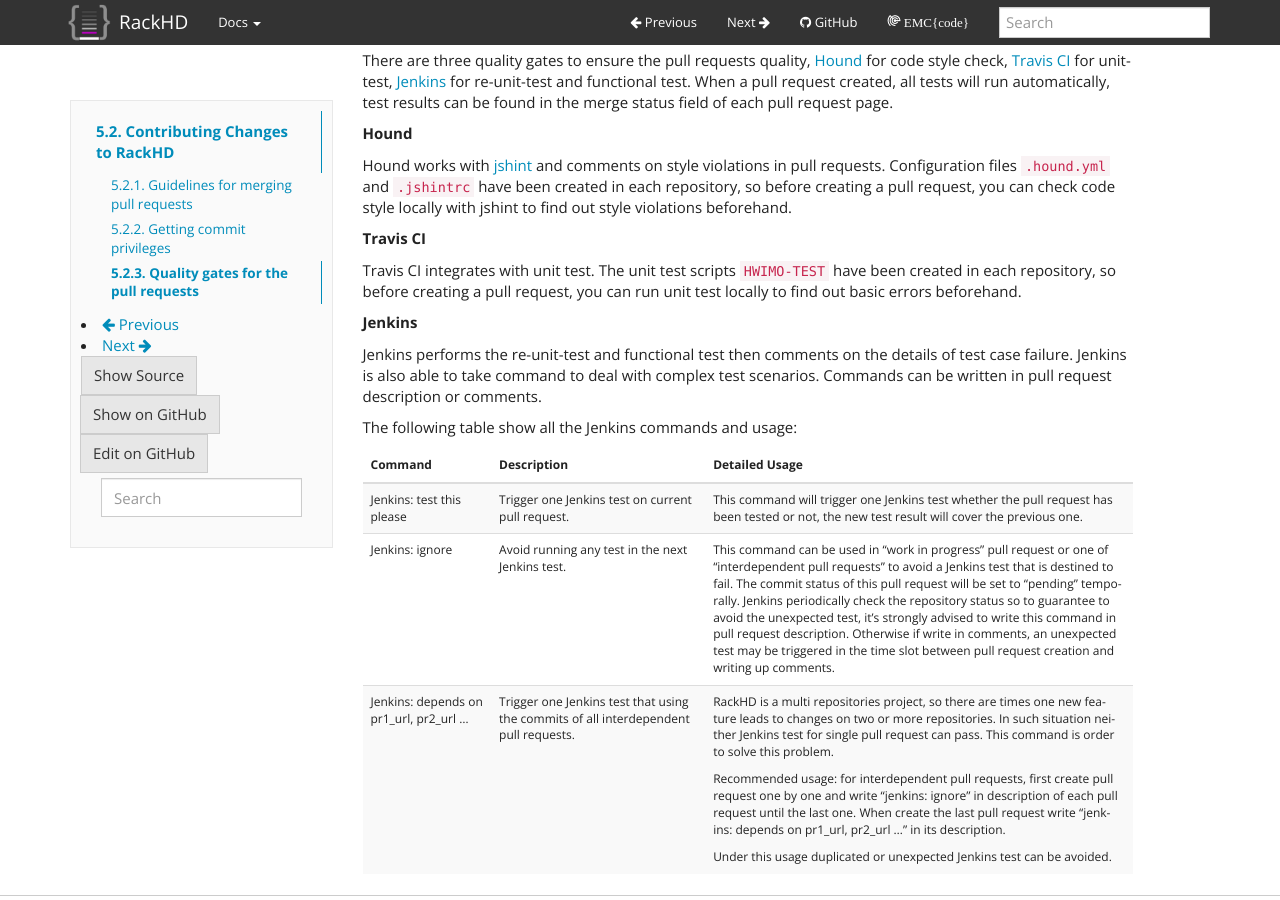
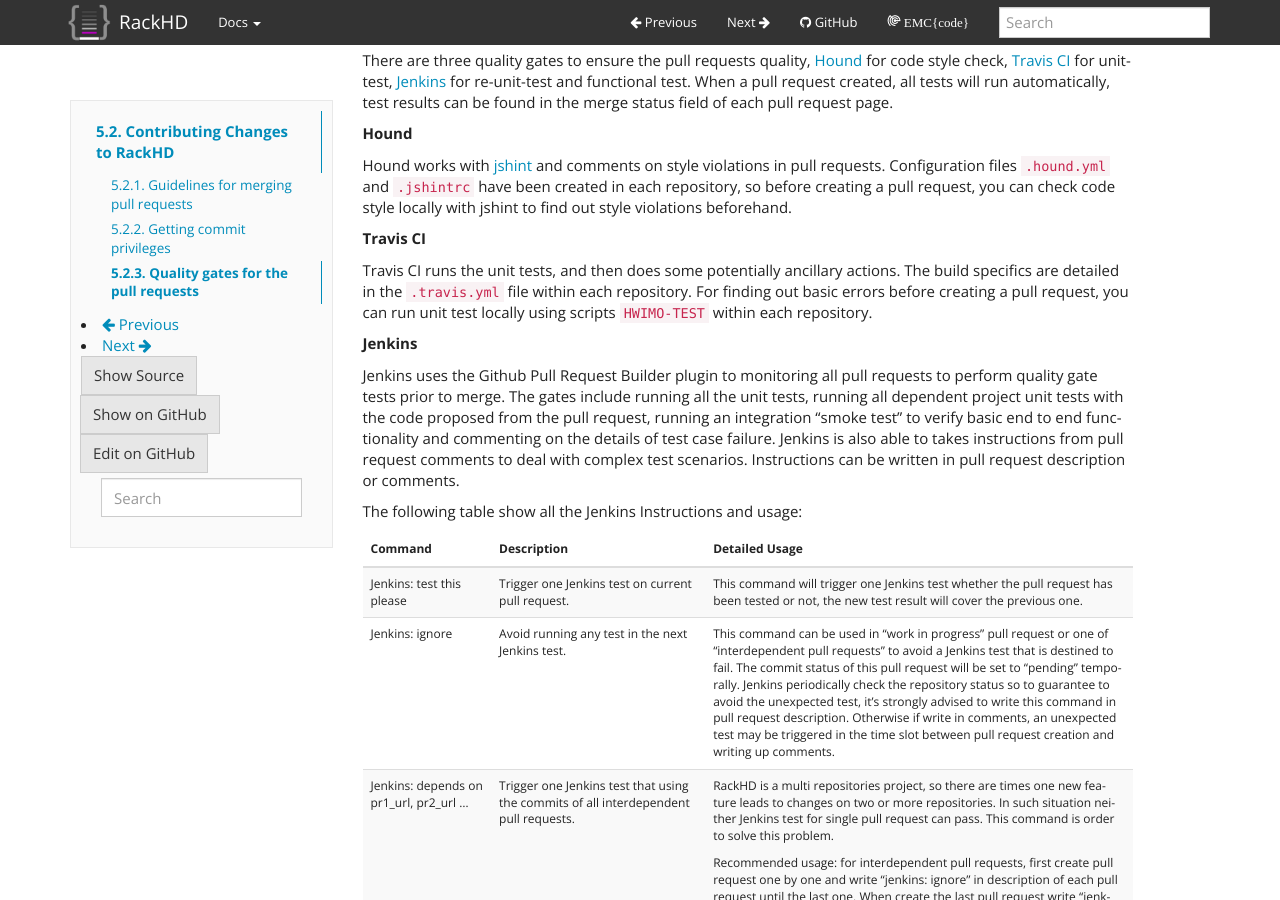
Before and after one commit to RackHD/docs, a Sphinx documentation site: the page built from docs/devguide/contributing.rst, in a window 1280 px wide and 900 px high, scrolled down 641 px. Built offline with Sphinx 7.4.7, drawn with Linux system fonts in a browser that asks for light colours.

Commit message:
polish up the text according to comments

```diff
--- a/docs/devguide/contributing.rst
+++ b/docs/devguide/contributing.rst
@@ -59,17 +59,22 @@
 
 **Travis CI**
 
-Travis CI integrates with unit test. The unit test scripts ``HWIMO-TEST`` have been
-created in each repository, so before creating a pull request, you can run unit test
-locally to find out basic errors beforehand.
+Travis CI runs the unit tests, and then does some potentially ancillary actions.
+The build specifics are detailed in the ``.travis.yml`` file within each repository.
+For finding out basic errors before creating a pull request, you can run unit test
+locally using scripts ``HWIMO-TEST`` within each repository.
 
 **Jenkins**
 
-Jenkins performs the re-unit-test and functional test then comments on the details of
-test case failure. Jenkins is also able to take command to deal with complex test
-scenarios. Commands can be written in pull request description or comments.
+Jenkins uses the Github Pull Request Builder plugin to monitoring all pull requests
+to perform quality gate tests prior to merge. The gates include running all the unit
+tests, running all dependent project unit tests with the code proposed from the pull
+request, running an integration "smoke test" to verify basic end to end functionality
+and commenting on the details of test case failure. Jenkins is also able to takes
+instructions from pull request comments to deal with complex test scenarios.
+Instructions can be written in pull request description or comments.
 
-The following table show all the Jenkins commands and usage:
+The following table show all the Jenkins Instructions and usage:
 
 .. list-table::
     :widths: 30 50 100
```
